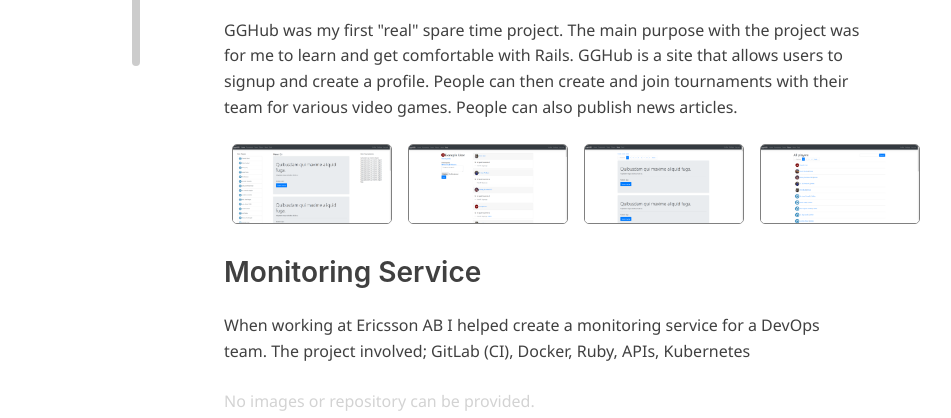
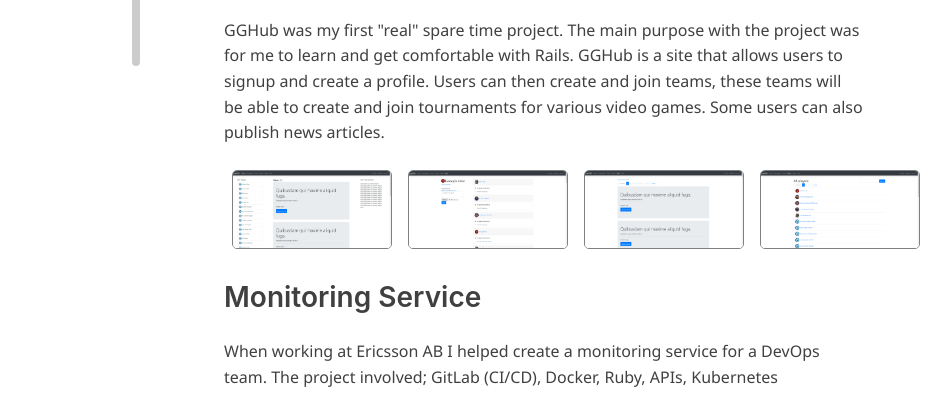
Before and after one commit to jonathan-lindqvist/portfolioV2, a plain HTML site: page index.html in a window 1280 px wide. Shown: the part 534-952 px from the top of the page, without its empty margins (96-1047 px from the left). Drawn offline with Linux system fonts and the light colour scheme.

Commit message:
Improve descriptions

```diff
--- a/index.html
+++ b/index.html
@@ -47,8 +47,8 @@
         <p>
           GGHub was my first "real" spare time project. The main purpose with the
           project was for me to learn and get comfortable with Rails.
-          GGHub is a site that allows users to signup and create a profile. People can then
-          create and join tournaments with their team for various video games. People can
+          GGHub is a site that allows users to signup and create a profile. Users can then
+          create and join teams, these teams will be able to create and join tournaments for various video games. Some users can
           also publish news articles.
         </p>
          <!-- Images used to open the lightbox -->
@@ -122,7 +122,7 @@
         <p>
           When working at Ericsson AB I helped create a monitoring service for a DevOps team.
           The project involved;
-          GitLab (CI),
+          GitLab (CI/CD),
           Docker,
           Ruby,
           APIs,
@@ -203,7 +203,7 @@
               <td>Ruby</td>
             </tr>
             <tr>
-              <td>Ruby on Rails</td>
+              <td>Docker</td>
             </tr>
             <tr>
               <td>Git</td>
@@ -233,7 +233,7 @@
               <th>Subject</th>
             </tr>
             <tr>
-              <td>Docker</td>
+              <td>Ruby on Rails</td>
             </tr>
             <tr>
               <td>SQLite</td>
@@ -307,9 +307,6 @@
         <p class="bold">Junior Software Developer</p>
         <p class="bold">April 2019 - October 2019</p>
         <p>
-          During this employment I finished the the monitoring service and started working on project
-          involving Ruby, Docker and RabbitMQ
-
           During my employment I continued my work on the monitoring service, but I also started working on a project
           involving Ruby, Docker and RabbitMQ
           <a class="inlinelink" href="#RDR">(view in projects)</a>.
```
